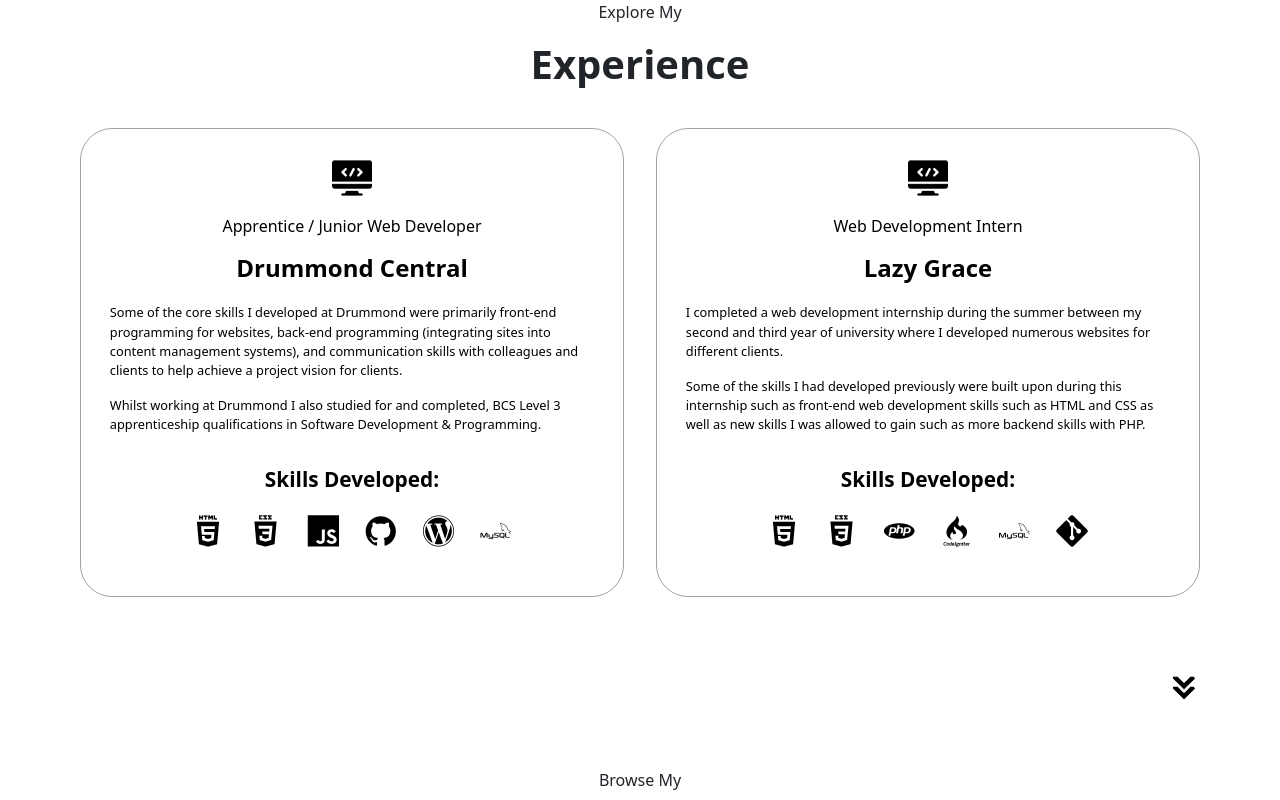
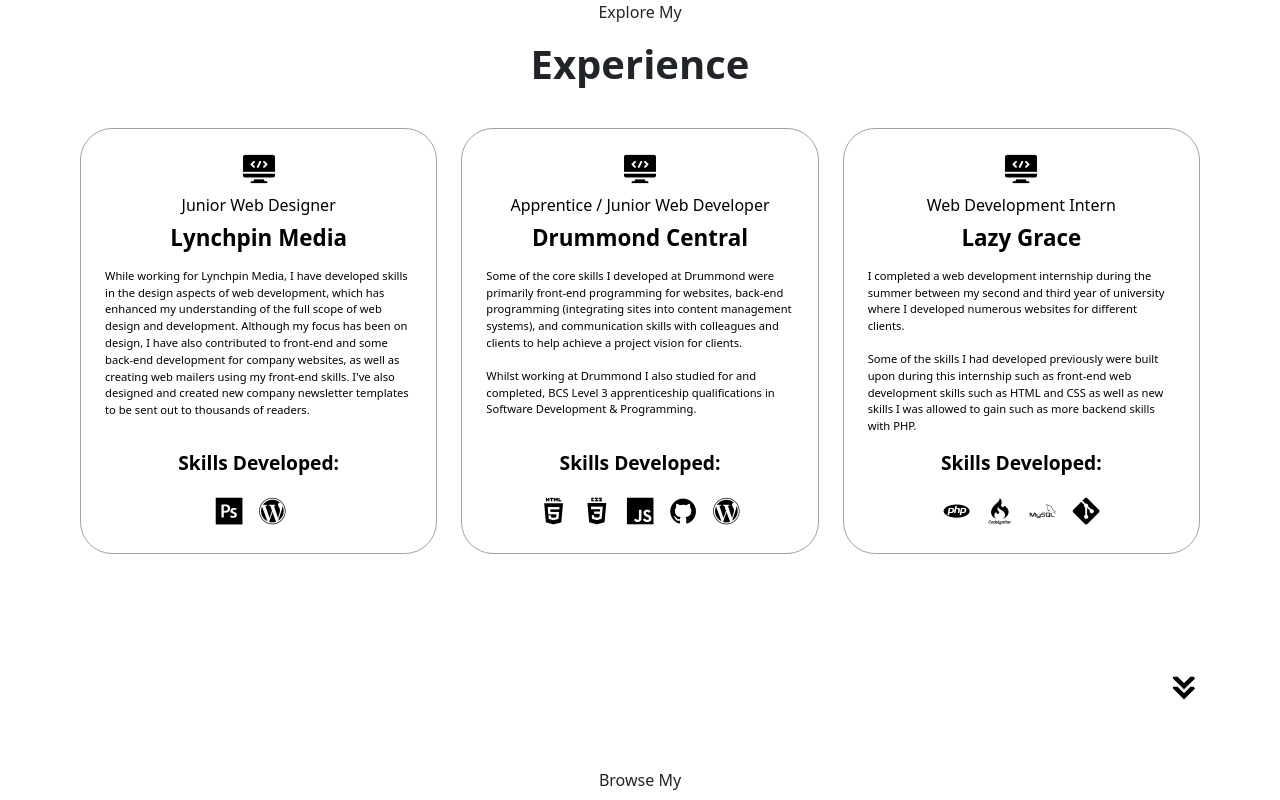
Before and after one commit to ethanmattison2002/personal-portfolio, a React (Create React App) app: page / in a window 1280 px wide. Shown: the part 1600-2400 px from the top of the page. Built offline with nearby package versions, Linux system fonts and the light colour scheme.

Commit message:
New CV and experience added

```diff
--- a/src/App.css
+++ b/src/App.css
@@ -378,7 +378,7 @@
   list-style: none;
   justify-content: center;
   padding: 0;
-  margin-bottom: 1rem;
+  margin: 0 !important;
   flex-wrap: wrap;
 }
 
@@ -388,8 +388,8 @@
 }
 
 .icons-lg > li > i{
-  font-size: 2rem;
-  margin: 0 0.8rem;
+  font-size: 1.7rem;
+  margin: 0 0.5rem;
 }
 
 .experience--section--container {
@@ -401,8 +401,8 @@
 .experience--sub--title {
   color: var(--black);
   font-weight: 600;
-  font-size: 1.75rem;
-  margin-bottom: 1.3rem;
+  font-size: 1.4rem;
+  margin-bottom: 1rem;
   text-decoration: none;
   display: block;
   cursor: pointer;
@@ -462,7 +462,7 @@
 
 .about--containers {
   display: flex;
-  gap: 2rem;
+  gap: 1.5rem;
   margin: 4rem 0;
 }
 
@@ -482,7 +482,7 @@
 }
 
 .details--container {
-  padding: 1.8rem;
+  padding: 1.5rem;
   flex: 1 1;
   background: var(--white);
   border-radius: 2rem;
@@ -536,7 +536,7 @@
 }
 
 .icon-lg {
-  height: 2.5rem;
+  height: 2rem;
 }
 
 .section--content--container {
@@ -595,7 +595,7 @@
 
 .project--section--card--content {
   display: flex;
-  padding: 32px;
+  padding: 22px;
   flex-direction: column;
   justify-content: space-between;
   height: calc(100% - 200px);
@@ -884,7 +884,7 @@
   }
 
   .article--container p {
-    font-size: 0.8rem;
+    font-size: 0.7rem;
   }
 
   .about--containers {
@@ -892,11 +892,11 @@
   }
 
   .experience--sub--title {
-    font-size: 1.5rem;
+    font-size: 1.4rem;
   }
 
   .experience--title--sm {
-    font-size: 1.3rem;
+    font-size: 1.2rem;
   }
 
   .article--container {
@@ -1222,7 +1222,7 @@
   }
 
   .experience--sub--title {
-    font-size: 1.5rem;
+    font-size: 1.4rem;
   }
 
   .contact--section {
--- a/src/Pages/Home/AboutMe.jsx
+++ b/src/Pages/Home/AboutMe.jsx
@@ -26,9 +26,7 @@
                             <p>BSc Computer Science &#40; First-Class Honours &#41; <br/>Newcastle University</p>
                         </div>
                     </div>
-                    <p className="hero--section-description">I'm an enthusiastic software engineer as well as data scientist and seeking job opportunities in both fields. Holding a First-Class Honors degree in Computer Science from Newcastle University. Backed by hands-on experience from apprenticeships and internships, I have a strong foundation in both front-end and back-end web development.</p>
-                    <p className="hero--section-description">In 2018 I began my software development career with an apprenticeship at Drummond Central. It was here that I learnt all the basics of coding as a web developer, learning skills like HTML, CSS, JS, version control as well as working withing development teams.</p>
-                    <p className="hero--section-description">Whilst at Univeristy I was able to expand my programming knowledge outside of web developmnent and venture into data science. After getting my University Degree with a first-class honours, I am now seeking a role as a full-time software developer.</p>
+                    <p className="hero--section-description">I'm an enthusiastic software engineer as well as data scientist and seeking job opportunities in both fields. Holding a First-Class Honors degree in Computer Science from Newcastle University. Backed by hands-on experience from apprenticeships and internships, I have a strong foundation in both front-end and back-end web development. I have also recently been given opportunities to explore the design side of web and software development giving me skills in every stage of the process.</p>
                 </div>
             </div>
             <Link class="scroll-down" to="MyExperience">
--- a/src/Pages/Home/MyExperience.jsx
+++ b/src/Pages/Home/MyExperience.jsx
@@ -10,10 +10,29 @@
             </div>
             <div className="experience--section--container">
                 <div class="about--containers">
+                <a href="https://www.lynchpinmedia.com/" target="_blank" class="details--container">
+                        <div>
+                            <img src="./img/coding.png" alt="Experience icon" class="icon icon-lg mb-2"/>
+                            <p class="mb-2">Junior Web Designer</p>
+                            <h2 class="experience--sub--title">Lynchpin Media</h2>
+                            <div class="article--container">
+                                <p>While working for Lynchpin Media, I have developed skills in the design aspects of web development, which has enhanced my understanding of the full scope of web design and development. Although my focus has been on design, I have also contributed to front-end and some back-end development for company websites, as well as creating web mailers using my front-end skills. I've also designed and created new company newsletter templates to be sent out to thousands of readers.
+                                </p>
+                            </div>
+                        </div>
+                        <div>
+                            <h4 class="experience--sub--title experience--title--sm">Skills Developed:</h4>
+                            <ul className="code-icons icons-lg">
+                                <li><i class="devicon-photoshop-plain"></i></li>
+                                <li><i class="devicon-wordpress-plain"></i></li>
+                                <li><i class="devicon-dreamweaver-plain"></i></li>
+                            </ul>
+                        </div>
+                    </a>
                     <a href="https://www.drummondcentral.co.uk/" target="_blank" class="details--container">
-                        <div className="mb-md-3">
-                            <img src="./img/coding.png" alt="Experience icon" class="icon icon-lg mb-3"/>
-                            <p>Apprentice / Junior Web Developer</p>
+                        <div>
+                            <img src="./img/coding.png" alt="Experience icon" class="icon icon-lg mb-2"/>
+                            <p class="mb-2">Apprentice / Junior Web Developer</p>
                             <h2 class="experience--sub--title">Drummond Central</h2>
                             <div class="article--container">
                                 <p>Some of the core skills I developed at Drummond were primarily front-end programming for websites, back-end
@@ -32,14 +51,13 @@
                                 <li><i class="devicon-javascript-plain"></i></li>
                                 <li><i class="devicon-github-original"></i></li>
                                 <li><i class="devicon-wordpress-plain"></i></li>
-                                <li><i class="devicon-mysql-plain-wordmark"></i></li>
                             </ul>
                         </div>
                     </a>
                     <a href="https://www.lazygrace.com/" target="_blank"  class="details--container">
-                        <div className="mb-md-3">
-                            <img src="./img/coding.png" alt="Experience icon" class="icon icon-lg mb-3"/>
-                            <p>Web Development Intern</p>
+                        <div>
+                            <img src="./img/coding.png" alt="Experience icon" class="icon icon-lg mb-2"/>
+                            <p class="mb-2">Web Development Intern</p>
                             <h2 class="experience--sub--title">Lazy Grace</h2>
                             <div class="article--container">
                                 <p>
@@ -56,8 +74,6 @@
                         <div>
                             <h4 class="experience--sub--title experience--title--sm">Skills Developed:</h4>
                             <ul className="code-icons icons-lg">
-                                <li><i class="devicon-html5-plain-wordmark"></i></li>
-                                <li><i class="devicon-css3-plain-wordmark"></i></li>
                                 <li><i class="devicon-php-plain"></i></li>
                                 <li><i class="devicon-codeigniter-plain-wordmark"></i></li>
                                 <li><i class="devicon-mysql-plain-wordmark"></i></li>
--- a/src/data/index.json
+++ b/src/data/index.json
@@ -20,7 +20,7 @@
             "id": "3",
             "src": "./img/dissertation.png",
             "title": "Dissertation",
-            "description": "For my dissertation I used data analysis and visualisation tools within Python to investigate the performace of railway data from a real dataset.",
+            "description": "For my dissertation I used data analysis and visualisation tools within Python to investigate the performace of railway data from a dataset.",
             "linkTitle": "View Project",
             "link": "./pdf/EthanMattison-Dissertation.pdf"
         }
```
Also changed, not shown: 1 other file (tests, documents, lock files or other folders).
